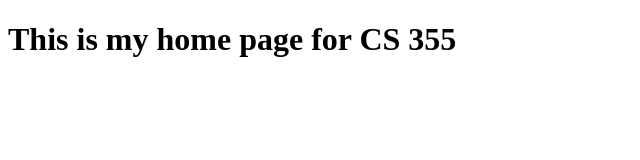
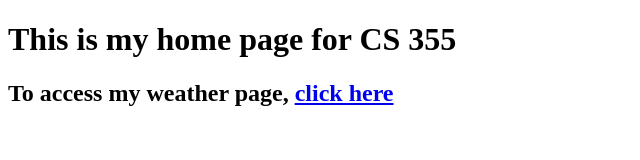
Before and after one commit to BenKluger/BenKluger.github.io, a plain HTML site: page index.html in a window 1280 px wide. Shown: the whole page, without its empty margins (0-640 px from the left). Drawn offline with Linux system fonts and the light colour scheme.

Commit message:
Updated index.html to include a link to weather

```diff
--- a/index.html
+++ b/index.html
@@ -3,5 +3,6 @@
 <title>CS 355 Home Page</title>
 <body>
 <h1>This is my home page for CS 355</h1>
+  <h2>To access my weather page, <a href="https://benkluger.github.io/weather.html">click here</a></h2>
 </body>
 </html>
```
